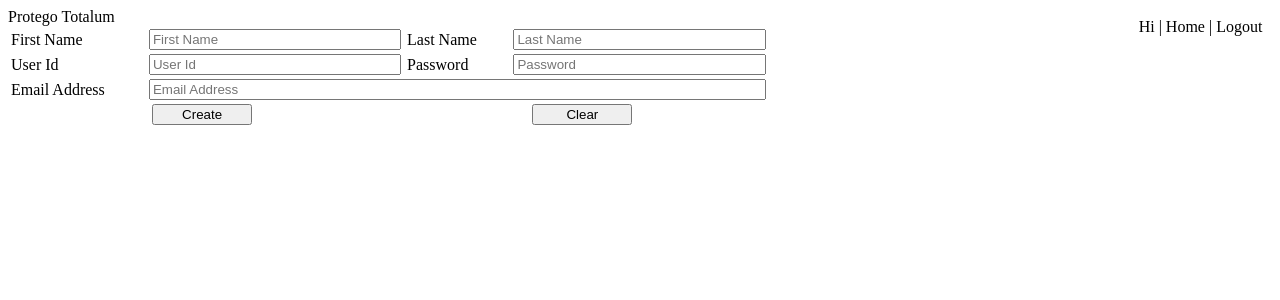
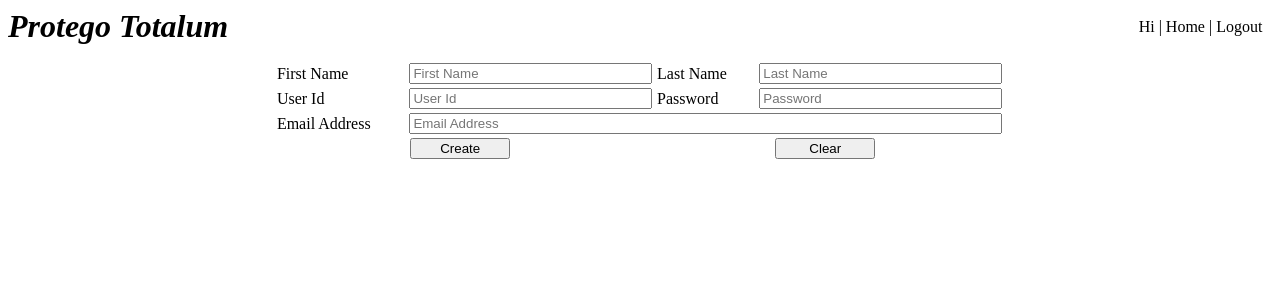
Before and after one commit to anabarasan/protego-totalum, a Python web app: template app/templates/create.htm in a window 1280 px wide. Shown: the top 300 px of the page. Run offline with Jinja, Linux system fonts and the light colour scheme; the template is opened without the code that fills it, so the values that code supplies are empty.

Commit message:
Update create.htm

```diff
--- a/app/templates/create.htm
+++ b/app/templates/create.htm
@@ -8,9 +8,10 @@
         <style>
             html { height:98%; }
             body { height:100%; width:98%; }
-            table { width:60%; }
+            table { width:60%; margin:auto; padding:15px;}
             input { width:100%; }
-            form { margin:auto; }
+            form { margin:auto;}
+            .title {font-size:2em; font-weight:bold; font-style:italic;}
         </style>
         <script language="javascript">
             var getElem = function(Id){
```
